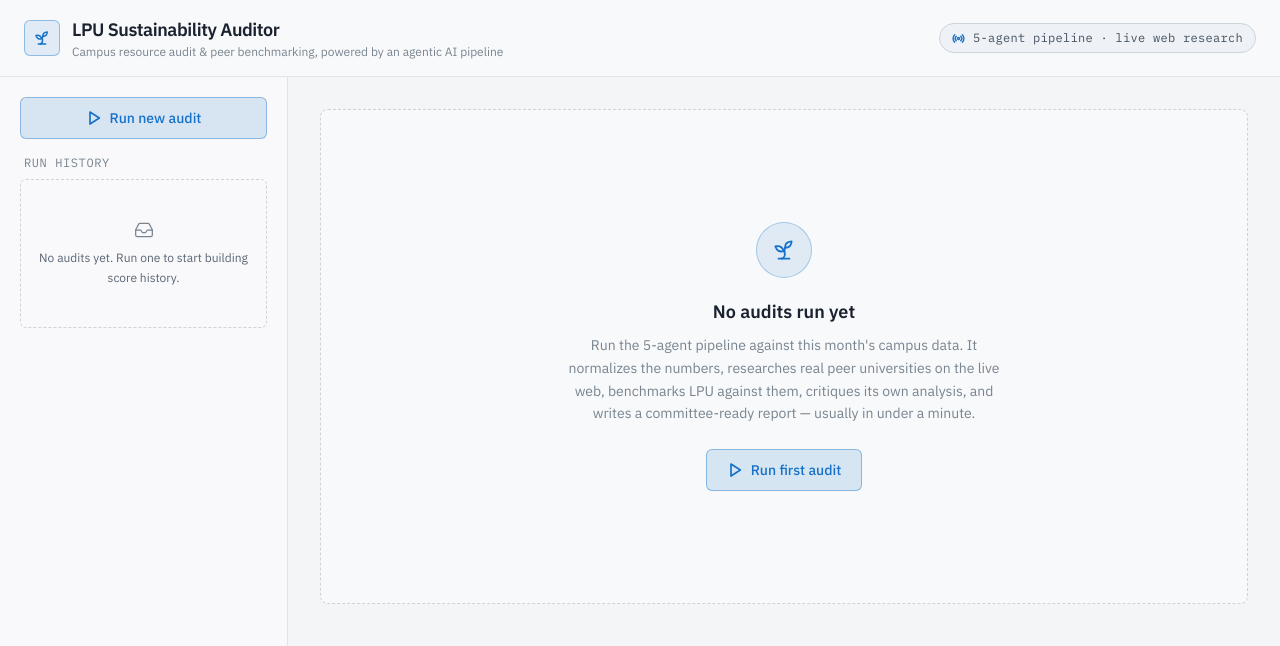
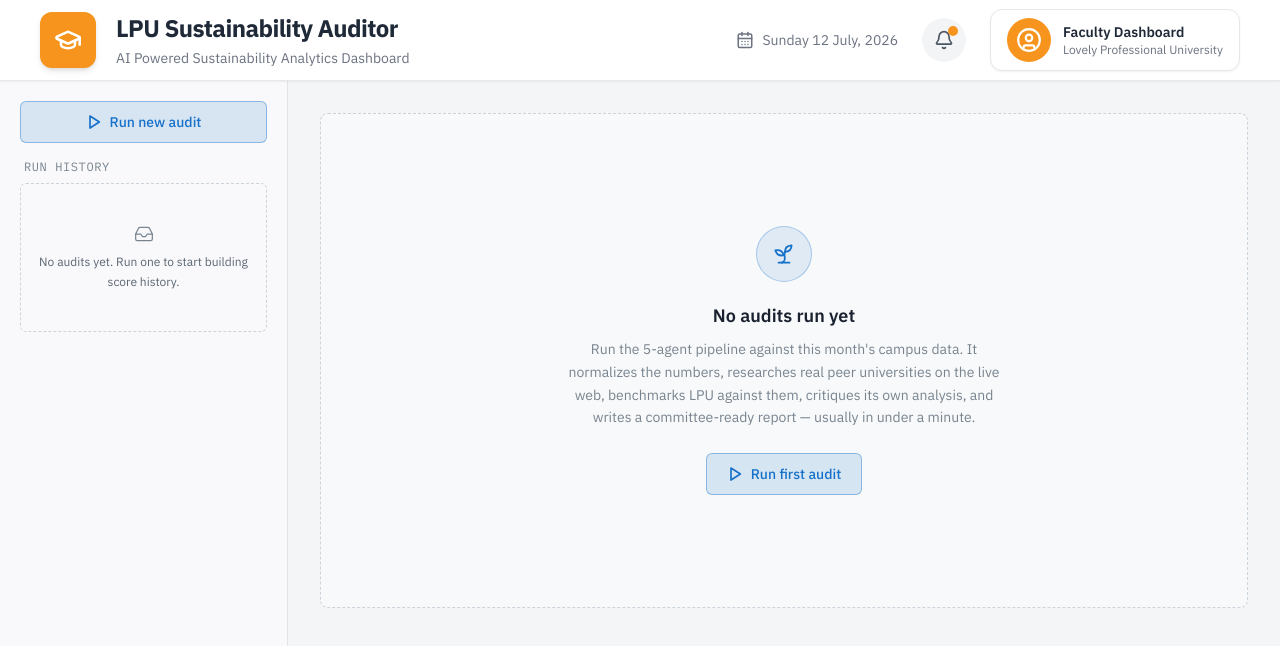
Before and after one commit to therishiraj/lpu-sustainability-auditor, a Next.js app: page / in a window 1280 px wide. Shown: the top 646 px of the page. Built offline with nearby package versions, Linux system fonts and the light colour scheme.

Commit message:
Update Header.jsx

```diff
--- a/components/Header.jsx
+++ b/components/Header.jsx
@@ -1,31 +1,121 @@
 'use client';
 
-import { Sprout, Radio } from 'lucide-react';
+import {
+  Bell,
+  CalendarDays,
+  GraduationCap,
+  UserCircle
+} from 'lucide-react';
 
 export default function Header() {
+  const today = new Date().toLocaleDateString('en-IN', {
+    weekday: 'long',
+    day: 'numeric',
+    month: 'long',
+    year: 'numeric',
+  });
+
   return (
-    <header className="border-b border-panel-line bg-panel-raised/60 backdrop-blur supports-[backdrop-filter]:bg-panel-raised/40">
-      <div className="mx-auto max-w-7xl px-4 md:px-6 py-4 flex flex-col sm:flex-row sm:items-center sm:justify-between gap-3">
-        <div className="flex items-center gap-3">
-          <div className="flex h-9 w-9 items-center justify-center rounded-md border border-moss/40 bg-moss/10 text-moss">
-            <Sprout size={18} strokeWidth={2} />
+    <header className="sticky top-0 z-50 bg-white border-b border-gray-200 shadow-sm">
+      <div className="flex items-center justify-between px-6 lg:px-10 h-20">
+
+        {/* Left Section */}
+        <div className="flex items-center gap-5">
+
+          {/* Logo */}
+          <div className="flex items-center justify-center w-14 h-14 rounded-xl bg-[#F7941D] shadow-md">
+            <GraduationCap
+              size={28}
+              className="text-white"
+              strokeWidth={2.2}
+            />
           </div>
+
+          {/* Title */}
           <div>
-            <h1 className="text-base md:text-lg font-semibold tracking-tight text-ink-100">
+            <h1 className="text-2xl font-bold tracking-tight text-gray-800">
               LPU Sustainability Auditor
             </h1>
-            <p className="text-xs text-ink-500">
-              Campus resource audit &amp; peer benchmarking, powered by an agentic AI pipeline
+
+            <p className="text-sm text-gray-500 mt-1">
+              AI Powered Sustainability Analytics Dashboard
             </p>
           </div>
+
         </div>
 
-        <div className="flex items-center gap-2 self-start sm:self-auto rounded-full border border-panel-line2 bg-panel-inset px-3 py-1.5">
-          <Radio size={13} className="text-moss" strokeWidth={2.5} />
-          <span className="text-xs font-mono text-ink-300 tracking-wide">
-            5-agent pipeline · live web research
-          </span>
+        {/* Right Section */}
+        <div className="flex items-center gap-6">
+
+          {/* Date */}
+          <div className="hidden lg:flex items-center gap-2 text-gray-500 text-sm">
+            <CalendarDays size={18} />
+            <span>{today}</span>
+          </div>
+
+          {/* Notification */}
+          <button
+            className="
+            relative
+            flex
+            items-center
+            justify-center
+            w-11
+            h-11
+            rounded-full
+            bg-gray-100
+            hover:bg-orange-100
+            transition-all
+            duration-200
+            "
+          >
+            <Bell
+              size={20}
+              className="text-gray-600"
+            />
+
+            <span className="absolute top-2 right-2 w-2.5 h-2.5 rounded-full bg-[#F7941D]" />
+          </button>
+
+          {/* Faculty Card */}
+          <div
+            className="
+            flex
+            items-center
+            gap-3
+            px-4
+            py-2
+            rounded-xl
+            border
+            border-gray-200
+            bg-white
+            shadow-sm
+            "
+          >
+
+            <div className="flex items-center justify-center w-11 h-11 rounded-full bg-[#F7941D]">
+              <UserCircle
+                className="text-white"
+                size={26}
+              />
+            </div>
+
+            <div className="hidden sm:block">
+
+              <p className="text-sm font-semibold text-gray-800">
+                Faculty Dashboard
+              </p>
+
+              <p className="text-xs text-gray-500">
+                Lovely Professional University
+              </p>
+
+            </div>
+
+          </div>
+
         </div>
+
       </div>
     </header>
   );
```
